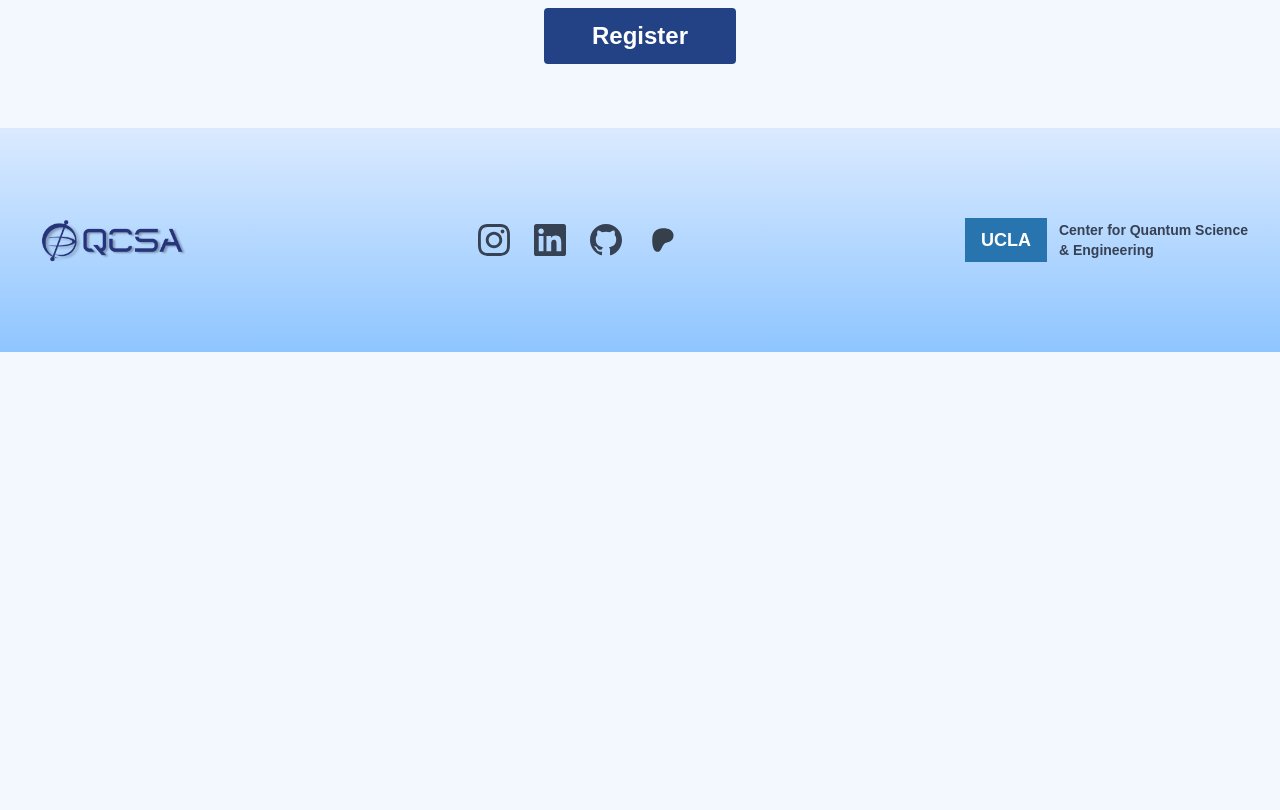
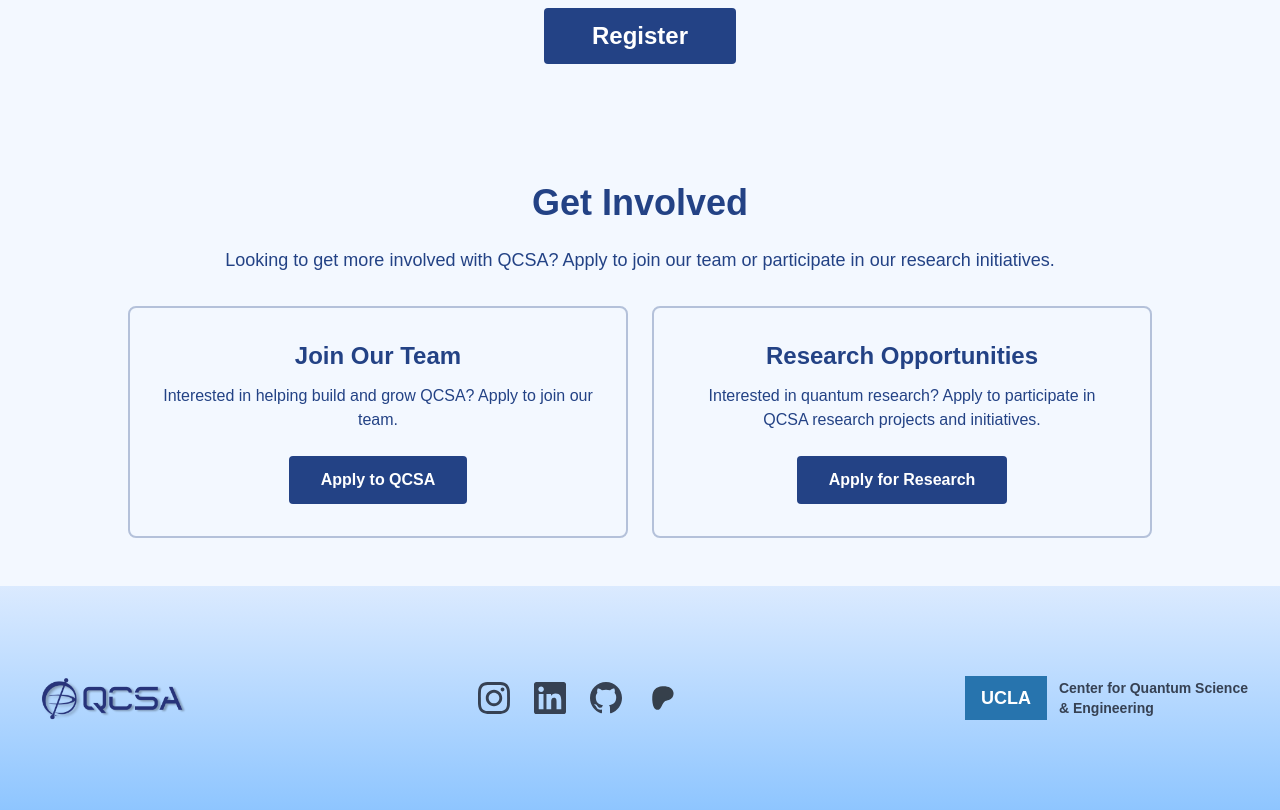
Before and after one commit to qcsa-at-ucla/qcsa, a Next.js app: page /join-us in a window 1280 px wide. Shown: the part 1460-2270 px from the top of the page. Before the commit the page ends 1812 px from the top, so only its background shows below. Built offline with nearby package versions, Linux system fonts and the light colour scheme; a web font is replaced by a local one.

Commit message:
Refactor JoinUs component with new structure

```diff
--- a/src/app/join-us/page.tsx
+++ b/src/app/join-us/page.tsx
@@ -1,35 +1,100 @@
 "use client";
+
 import MainWebsiteFooter from "../Components/mainWebsiteFooter";
 import MainWebsiteHeader from "../Components/mainWebsiteHeader";
 import MembershipForm from "../Components/MembershipForm";
 import TextAndPhoto from "../Components/TextAndPhoto";
-import { motion } from 'framer-motion';
+import { motion } from "framer-motion";
 
 export default function JoinUs() {
   return (
     <div>
-        <MainWebsiteHeader/>
+      <MainWebsiteHeader />
+
       <motion.div
         initial={{ opacity: 0, y: 30 }}
         animate={{ opacity: 1, y: 0 }}
         transition={{ duration: 0.6, delay: 0.2 }}
       >
         <TextAndPhoto
-              title='Join Us'
-              description='Sign up and become a QCSA Member today! Get invited to our upcoming events, stay posted for career opportunities and keep up to date with the quantum community in and around Los Angeles! There is no membership fee or application process required to join.'
-              imageSrc='/images/join-us.png'
-              imageAlt='join us img'/>
+          title="Join Us"
+          description="Sign up and become a QCSA Member today! Get invited to our upcoming events, stay posted for career opportunities and keep up to date with the quantum community in and around Los Angeles! There is no membership fee or application process required to join."
+          imageSrc="/images/join-us.png"
+          imageAlt="join us img"
+        />
       </motion.div>
+
       <motion.div
         initial={{ opacity: 0, y: 30 }}
         animate={{ opacity: 1, y: 0 }}
-          transition={{ duration: 0.6, delay: 0.4 }}
+        transition={{ duration: 0.6, delay: 0.5 }}
       >
-          <MembershipForm/>
+        <MembershipForm />
       </motion.div>
-        <MainWebsiteFooter/>
+
+      <motion.section
+        initial={{ opacity: 0, y: 30 }}
+        animate={{ opacity: 1, y: 0 }}
+        transition={{ duration: 0.6, delay: 0.35 }}
+        className="py-12 px-4 sm:px-6 lg:px-8 bg-background"
+      >
+        <div className="w-full max-w-xs sm:max-w-sm md:max-w-xl lg:max-w-4xl xl:max-w-5xl mx-auto">
+          <h2 className="text-[36px] font-bold text-[#234285] font-kantumruy text-center mb-4">
+            Get Involved
+          </h2>
+
+          <p className="text-center text-lg text-[#234285] mb-8">
+            Looking to get more involved with QCSA? Apply to join our team or
+            participate in our research initiatives.
+          </p>
+
+          <div className="grid grid-cols-1 md:grid-cols-2 gap-6">
+            <div className="border-2 border-[#234285]/30 rounded-lg p-8 text-center">
+              <h3 className="text-2xl font-bold text-[#234285] mb-3">
+                Join Our Team
+              </h3>
+
+              <p className="text-[#234285] mb-6 font-normal">
+                Interested in helping build and grow QCSA? Apply to join our
+                team.
+              </p>
+
+              <a
+                href="https://docs.google.com/forms/d/e/1FAIpQLSfv9lD1gKjB1SZ1e9QkOuDPhVIg2uV4ruWyjmdA44wezIQ29g/viewform"
+                target="_blank"
+                rel="noopener noreferrer"
+                className="inline-block rounded-sm px-8 py-3 text-white font-bold transition hover:opacity-90"
+                style={{ backgroundColor: "#234285" }}
+              >
+                Apply to QCSA
+              </a>
             </div>
 
+            <div className="border-2 border-[#234285]/30 rounded-lg p-8 text-center">
+              <h3 className="text-2xl font-bold text-[#234285] mb-3">
+                Research Opportunities
+              </h3>
+
+              <p className="text-[#234285] mb-6 font-normal">
+                Interested in quantum research? Apply to participate in QCSA
+                research projects and initiatives.
+              </p>
+
+              <a
+                href="https://docs.google.com/forms/d/e/1FAIpQLScewksg4mjjHA8NLuOaBv-u3xQng1iCGpo7Y_rkotIeRBOa-Q/viewform"
+                target="_blank"
+                rel="noopener noreferrer"
+                className="inline-block rounded-sm px-8 py-3 text-white font-bold transition hover:opacity-90"
+                style={{ backgroundColor: "#234285" }}
+              >
+                Apply for Research
+              </a>
+            </div>
+          </div>
+        </div>
+      </motion.section>
+       <MainWebsiteFooter />
+    </div>
 
   );
 }
```
Lines whose indentation alone changed are shown as unchanged.
